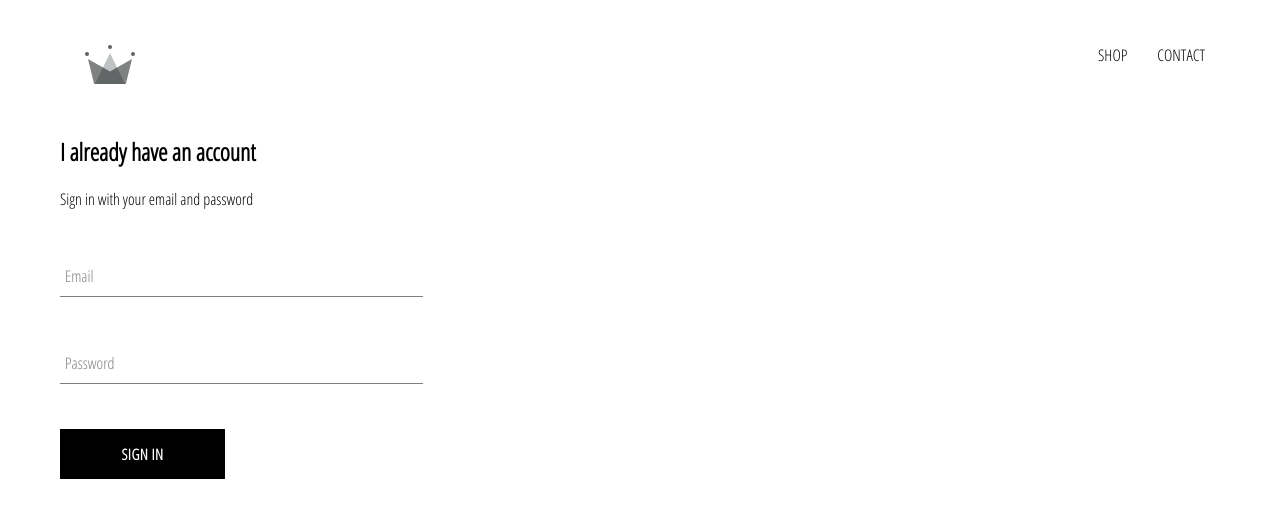
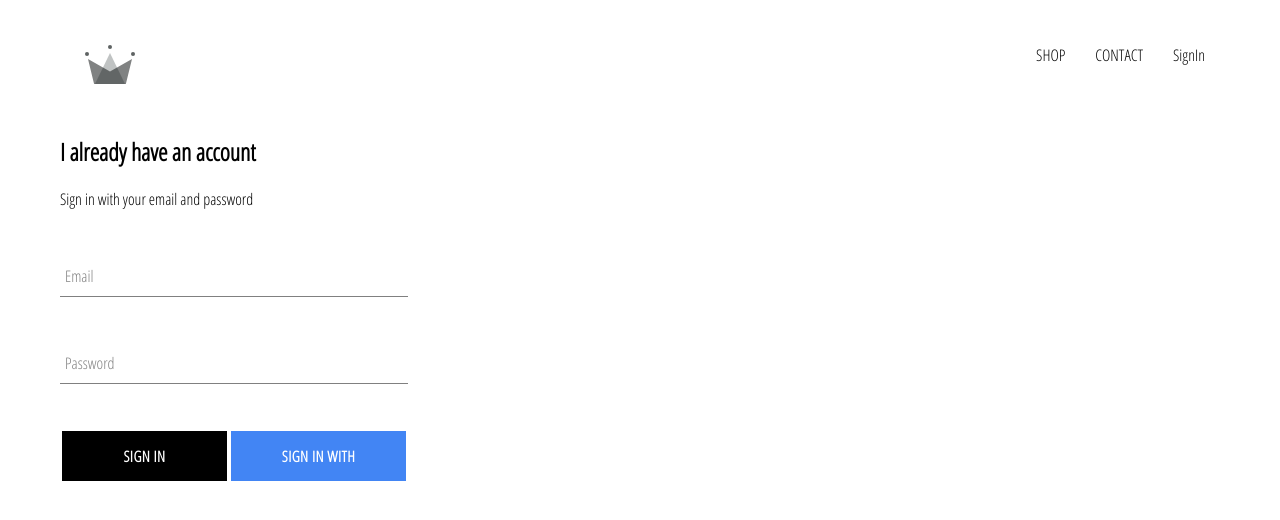
Before and after one commit to abhishek3434/ProtoShop, a React (Create React App) app: page /signin in a window 1280 px wide. Shown: the top 520 px of the page. Built offline with nearby package versions, Linux system fonts and the light colour scheme; no server answers.

Commit message:
Adding auth with firebase and created sigin compo

```diff
--- a/package.json
+++ b/package.json
@@ -6,6 +6,7 @@
     "@testing-library/jest-dom": "^5.11.4",
     "@testing-library/react": "^11.1.0",
     "@testing-library/user-event": "^12.1.10",
+    "firebase": "^8.8.0",
     "node-sass": "^6.0.1",
     "react": "^17.0.2",
     "react-dom": "^17.0.2",
--- a/src/App.css
+++ b/src/App.css
@@ -7,3 +7,6 @@ a{
   text-decoration: none;
   color: black;
 }
+*{
+  box-sizing: border-box;
+}
--- a/src/App.js
+++ b/src/App.js
@@ -1,3 +1,5 @@
+import React, { Component } from 'react';
+
 import HomePage from "./components/HomePage/HomePage"
 import Shop from "./components/Shop/Shop"
 import Header from "./Resulable_components/Header/Header"
@@ -5,14 +7,31 @@ import LoginSignup from "./components/Login_Signup/Login_Signup";
 
 import {Route,Switch} from 'react-router-dom';
 import './App.css';
+import {auth} from './Firebase/FireBase'
 
-function App() {
+class App extends Component {
+  constructor(){
+    super();
+    this.state={
+      user:null
+    }
+  }
+  unsubscribeFromAuth=null;
+componentDidMount(){
+   this.unsubscribeFromAuth=auth.onAuthStateChanged(user=>{
+    this.setState({user});
+    console.log(user);
+  })
 
+}
+componentWillUnmount(){
+  this.unsubscribeFromAuth();
+}
 
-
+  render() {
     return (
       <div>
-      <Header/>
+        <Header currentUser={this.state.user}/>
         <Switch>
         <Route exact path="/" component={HomePage}/>
         <Route path="/shop" component={Shop}/>
@@ -22,5 +41,6 @@ function App() {
       </div>
     );
   }
+}
 
-export default App;
+export default  App;
--- /dev/null
+++ b/src/Firebase/FireBase.js
@@ -0,0 +1,26 @@
+import firebase from "firebase/app";
+import 'firebase/firestore'
+import 'firebase/auth'
+
+const config={
+    apiKey: "AIzaSyACy09iuFa07ujSJ0jEpoUIpakSd-i-xNA",
+    authDomain: "proto-db-7f27a.firebaseapp.com",
+    projectId: "proto-db-7f27a",
+    storageBucket: "proto-db-7f27a.appspot.com",
+    messagingSenderId: "373439710037",
+    appId: "1:373439710037:web:a65486919f47ed4d1f65dc",
+    measurementId: "G-BR15R23W93"
+}
+
+firebase.initializeApp(config)
+
+export const auth=firebase.auth();
+export const firestore= firebase.firestore();
+
+const provider= new firebase.auth.GoogleAuthProvider();
+
+provider.setCustomParameters({promt:"select_account"});
+
+export const signInWithGoogle=()=>auth.signInWithPopup(provider);
+
+export default firebase;
--- a/src/Resulable_components/CustomButton/CustomButton.jsx
+++ b/src/Resulable_components/CustomButton/CustomButton.jsx
@@ -1,9 +1,9 @@
 import React from 'react';
 import './Custombutton.scss'
 
-const CustomButton = ({children,...otherProps}) => {
+const CustomButton = ({children,isGoogle,...otherProps}) => {
     return (
-        <button className="custom-button" {...otherProps}>
+        <button className={`${isGoogle?'google-button':''} custom-button`} {...otherProps}>
             {children}
         </button>
     );
--- a/src/Resulable_components/CustomButton/Custombutton.scss
+++ b/src/Resulable_components/CustomButton/Custombutton.scss
@@ -13,10 +13,22 @@
     font-weight: bolder;
     border: none;
     cursor: pointer;
+    margin: 2px 2px;
 
     &:hover {
       background-color: white;
       color: black;
       border: 1px solid black;
     }
+    &.google-button{
+      background-color: #4285f4;
+      color: white;
+
+      &:hover {
+        background-color:#357ae8 ;
+        border:none
+      }
+
+    }
+
   }
--- a/src/Resulable_components/Header/Header.jsx
+++ b/src/Resulable_components/Header/Header.jsx
@@ -1,10 +1,11 @@
 import React from 'react';
 import { ReactComponent as Logo } from '../../assets/crown.svg';
+
 import {Link} from 'react-router-dom';
+import "./Header.scss"
+import { auth } from '../../Firebase/FireBase';
 
-import "./Header.scss"
-
-const Header = () => {
+const Header = ({currentUser}) => {
     return (
         <div className="header">
             <Link className="logo-container" to="/">
@@ -18,6 +19,10 @@ const Header = () => {
                 <Link className="option" to="/contact">
                     CONTACT
                 </Link>
+                {
+                    currentUser?<div className="option" onClick={()=>auth.signOut()}>SignOut</div>:
+                    <Link className="option" to="/signin">SignIn</Link>
+                }
             </div>
 
 
--- a/src/Resulable_components/Header/Header.scss
+++ b/src/Resulable_components/Header/Header.scss
@@ -20,6 +20,7 @@
 
       .option {
         padding: 10px 15px;
+        cursor: pointer;
       }
     }
   }
--- a/src/components/Login_Signup/SignIn.jsx
+++ b/src/components/Login_Signup/SignIn.jsx
@@ -2,7 +2,7 @@ import React, { Component } from "react";
 import FormInput from "../../Resulable_components/FormInput/FormInput";
 import CustomButton from "../../Resulable_components/CustomButton/CustomButton";
 
-
+import {signInWithGoogle} from "../../Firebase/FireBase"
 import "./SignIn.scss"
 
 class SignIn extends Component {
@@ -37,7 +37,7 @@ class SignIn extends Component {
             label="Email"
             handleChange={this.handleChange}
             value={this.state.email}
-            required
+
           />
           <FormInput
             name="password"
@@ -45,10 +45,15 @@ class SignIn extends Component {
             label="Password"
             handleChange={this.handleChange}
             value={this.state.password}
-            required
+
           />
+          <div className="button">
+          <CustomButton children="SIGN IN" type="submit" value="SubmitForm"/>
+          <CustomButton children="SIGN IN WITH GOOGLE" isGoogle onClick={signInWithGoogle}/>
 
-          <CustomButton children="SIGN IN" type="submit" value="SubmitForm"/>
+
+          </div>
+
         </form>
       </div>
     );
--- a/src/components/Login_Signup/SignIn.scss
+++ b/src/components/Login_Signup/SignIn.scss
@@ -7,3 +7,7 @@
         margin: 10px 0px;
     }
 }
+.button{
+    display: flex;
+    justify-content: space-between;
+}
```
Also changed, not shown: 2 other files (tests, documents, lock files or other folders). Lines whose indentation alone changed are shown as unchanged.
